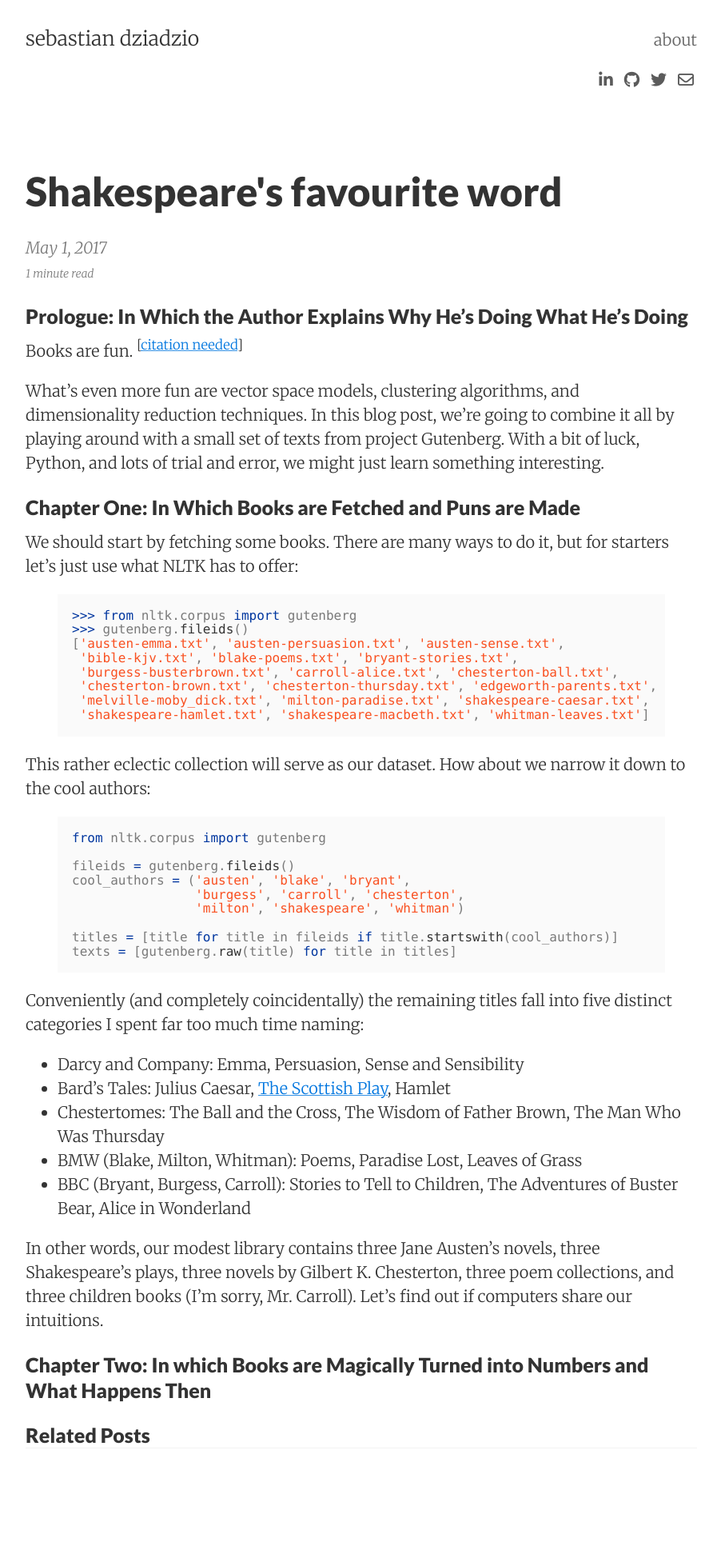
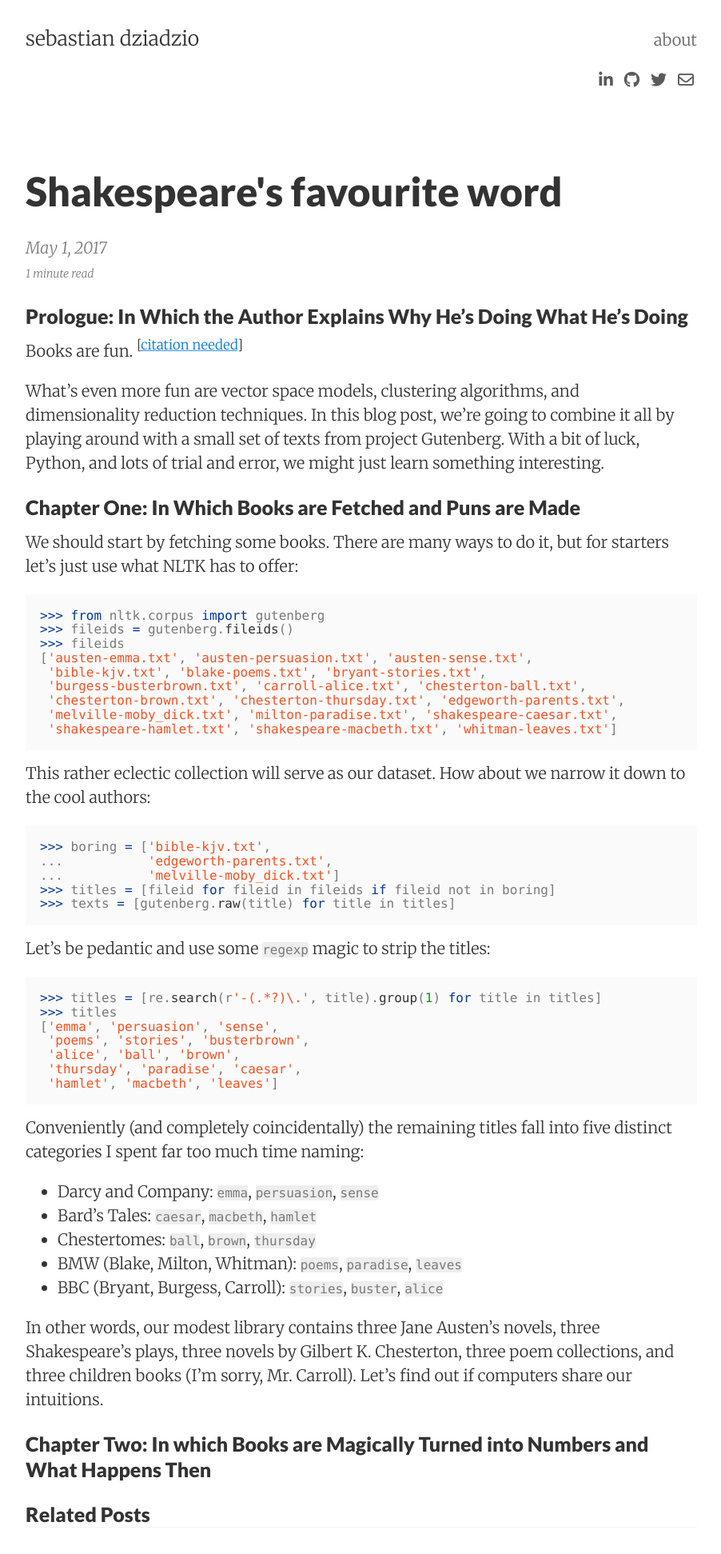
Before and after one commit to sbdzdz/sebastiandziadzio.github.io, a Jekyll site: the page built from _posts/2017-05-01-fun-with-books.md, in a window 1280 px wide. Shown: the whole page at 80% size, without its empty margins (188-1090 px from the left). Built offline with Jekyll 4.4.1, drawn with Linux system fonts in a browser that asks for light colours; nearby versions of some CDN libraries; before the commit the page ends 1844 px from its top, so only the background shows below that.

Commit message:
Improve formatting, split code snippets

````diff
--- a/_posts/2017-05-01-fun-with-books.md
+++ b/_posts/2017-05-01-fun-with-books.md
@@ -14,36 +14,49 @@
 
 ### Chapter One: In Which Books are Fetched and Puns are Made
 We should start by fetching some books. There are many ways to do it, but for starters let's just use what NLTK has to offer:
-{% highlight python %}
+
+```python
 >>> from nltk.corpus import gutenberg
->>> gutenberg.fileids()
+>>> fileids = gutenberg.fileids()
+>>> fileids
 ['austen-emma.txt', 'austen-persuasion.txt', 'austen-sense.txt',
  'bible-kjv.txt', 'blake-poems.txt', 'bryant-stories.txt',
  'burgess-busterbrown.txt', 'carroll-alice.txt', 'chesterton-ball.txt',
  'chesterton-brown.txt', 'chesterton-thursday.txt', 'edgeworth-parents.txt',
  'melville-moby_dick.txt', 'milton-paradise.txt', 'shakespeare-caesar.txt',
  'shakespeare-hamlet.txt', 'shakespeare-macbeth.txt', 'whitman-leaves.txt']
-{% endhighlight %}
+```
+
 This rather eclectic collection will serve as our dataset. How about we narrow it down to the cool authors:
-{% highlight python %}
-from nltk.corpus import gutenberg
 
-fileids = gutenberg.fileids()
-cool_authors = ('austen', 'blake', 'bryant',
-                'burgess', 'carroll', 'chesterton',
-                'milton', 'shakespeare', 'whitman')
+```python
+>>> boring = ['bible-kjv.txt',
+...           'edgeworth-parents.txt',
+...           'melville-moby_dick.txt']
+>>> titles = [fileid for fileid in fileids if fileid not in boring]
+>>> texts = [gutenberg.raw(title) for title in titles]
+```
 
-titles = [title for title in fileids if title.startswith(cool_authors)]
-texts = [gutenberg.raw(title) for title in titles]
-{% endhighlight %}
+Let's be pedantic and use some `regexp` magic to strip the titles:
+
+```python
+>>> titles = [re.search(r'-(.*?)\.', title).group(1) for title in titles]
+>>> titles
+['emma', 'persuasion', 'sense',
+ 'poems', 'stories', 'busterbrown',
+ 'alice', 'ball', 'brown',
+ 'thursday', 'paradise', 'caesar',
+ 'hamlet', 'macbeth', 'leaves']
+```
 
 Conveniently (and completely coincidentally) the remaining titles fall into five distinct categories I spent far too much time naming:
-- Darcy and Company: Emma, Persuasion, Sense and Sensibility
-- Bard's Tales: Julius Caesar, [The Scottish Play](https://www.youtube.com/watch?v=h--HR7PWfp0), Hamlet
-- Chestertomes: The Ball and the Cross, The Wisdom of Father Brown, The Man Who Was Thursday
-- BMW (Blake, Milton, Whitman): Poems, Paradise Lost, Leaves of Grass
-- BBC (Bryant, Burgess, Carroll): Stories to Tell to Children, The Adventures of Buster Bear, Alice in Wonderland
+- Darcy and Company: `emma`, `persuasion`, `sense`
+- Bard's Tales: `caesar`, `macbeth`, `hamlet`
+- Chestertomes: `ball`, `brown`, `thursday`
+- BMW (Blake, Milton, Whitman): `poems`, `paradise`, `leaves`
+- BBC (Bryant, Burgess, Carroll): `stories`, `buster`, `alice`
 
 In other words, our modest library contains three Jane Austen's novels, three Shakespeare's plays, three novels by Gilbert K. Chesterton, three poem collections, and three children books (I'm sorry, Mr. Carroll). Let's find out if computers share our intuitions.
 
 ### Chapter Two: In which Books are Magically Turned into Numbers and What Happens Then
+[^1]: [Don't mention Macbeth](https://www.youtube.com/watch?v=h--HR7PWfp0)
````
